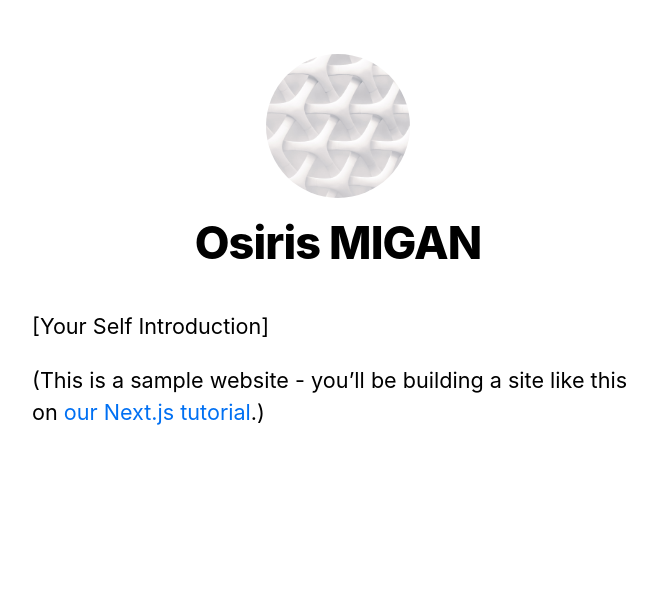
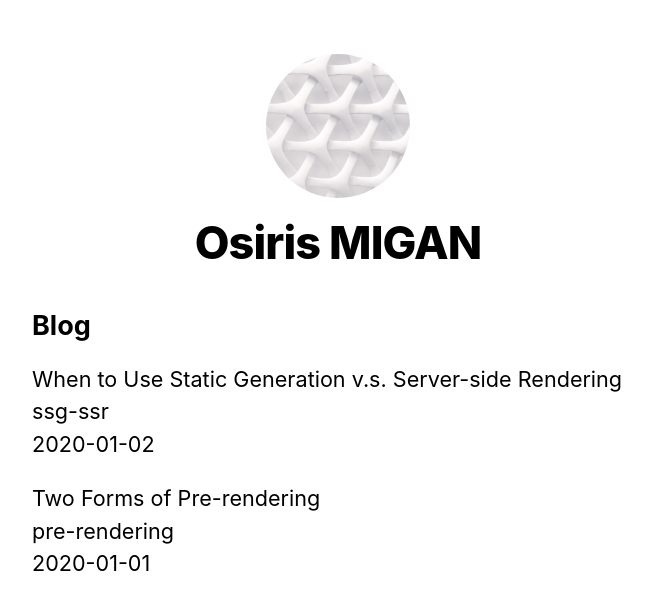
Before and after one commit to Osiris8/nextblog, a Next.js app: page / in a window 1280 px wide. Shown: the top 610 px of the page, without its empty margins (302-959 px from the left). Built offline with nearby package versions, Linux system fonts and the light colour scheme.

Commit message:
updaate index.js

```diff
--- a/pages/index.js
+++ b/pages/index.js
@@ -1,19 +1,35 @@
 import Head from "next/head";
 import Layout, { siteTitle } from "../components/layout";
 import utilStyles from "../styles/utils.module.css";
+import { getSortedPostsData } from "../lib/posts";
 
-export default function Home() {
+export async function getStaticProps() {
+  const allPostsData = getSortedPostsData();
+  return {
+    props: {
+      allPostsData,
+    },
+  };
+}
+export default function Home({ allPostsData }) {
   return (
     <Layout home>
-      <Head>
-        <title>{siteTitle}</title>
-      </Head>
-      <section className={utilStyles.headingMd}>
-        <p>[Your Self Introduction]</p>
-        <p>
-          (This is a sample website - you’ll be building a site like this on{" "}
-          <a href="https://nextjs.org/learn">our Next.js tutorial</a>.)
-        </p>
+      {/* Keep the existing code here */}
+
+      {/* Add this <section> tag below the existing <section> tag */}
+      <section className={`${utilStyles.headingMd} ${utilStyles.padding1px}`}>
+        <h2 className={utilStyles.headingLg}>Blog</h2>
+        <ul className={utilStyles.list}>
+          {allPostsData.map(({ id, date, title }) => (
+            <li className={utilStyles.listItem} key={id}>
+              {title}
+              <br />
+              {id}
+              <br />
+              {date}
+            </li>
+          ))}
+        </ul>
       </section>
     </Layout>
   );
```
